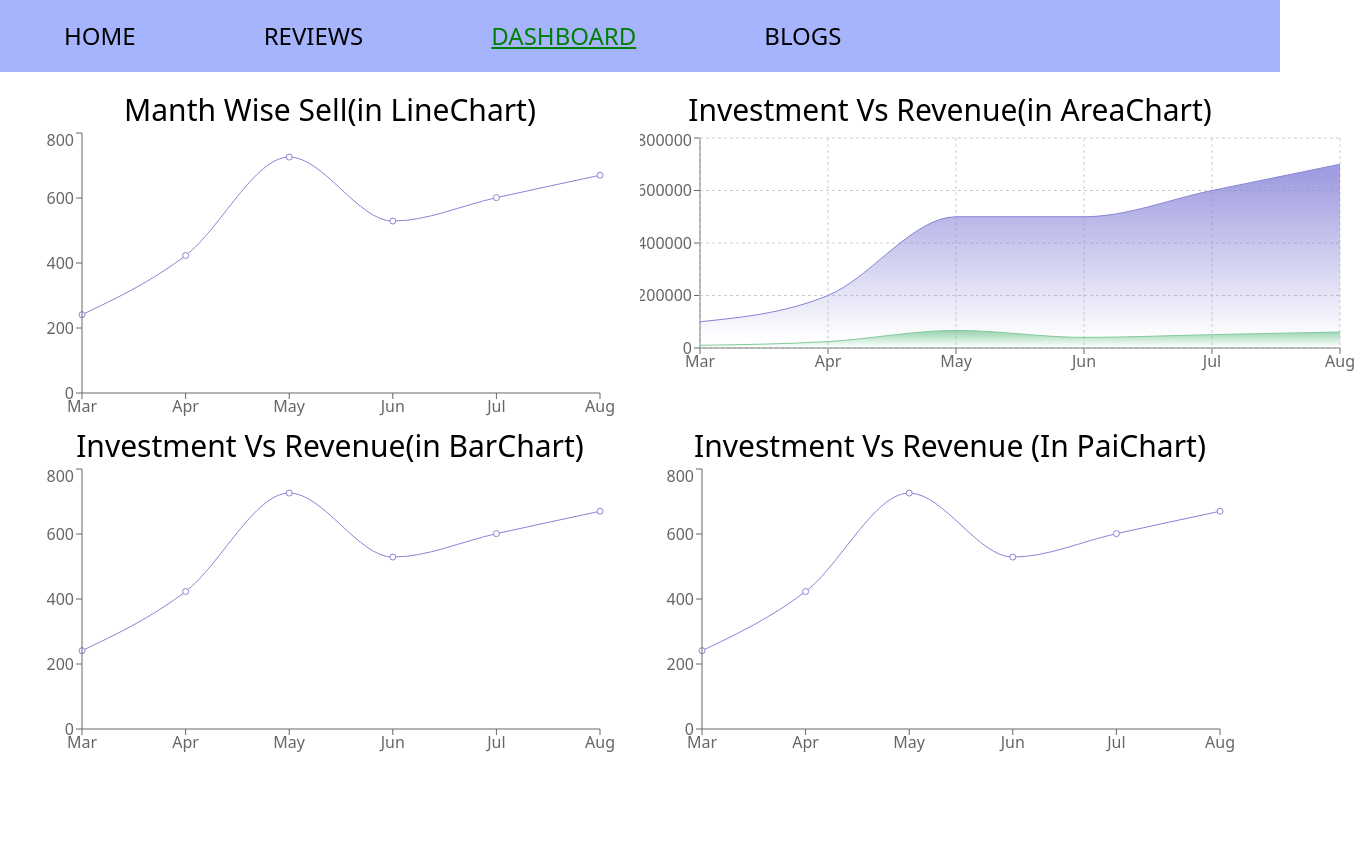
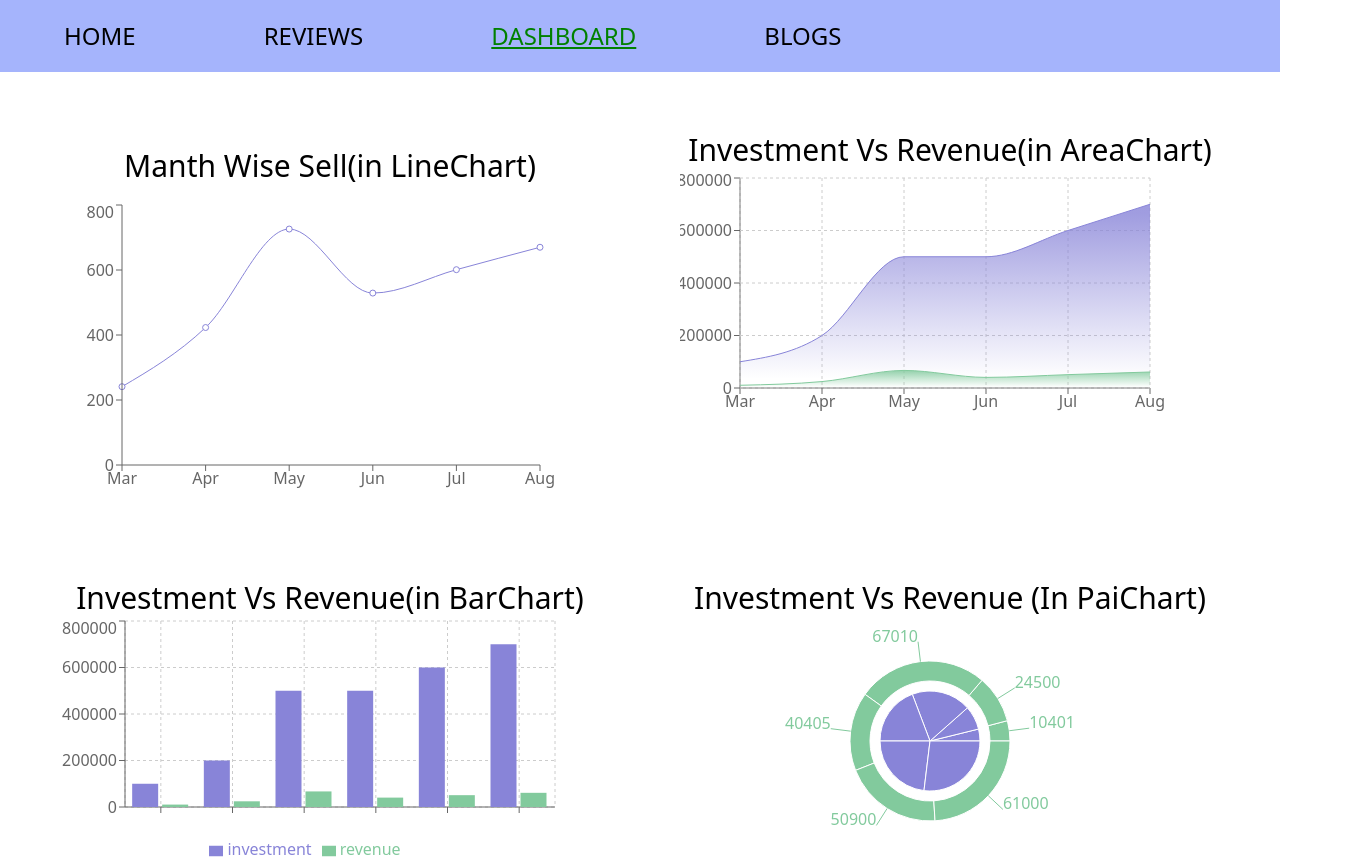
Before and after one commit to Abdur-Rahman-Argon/review-point, a React (Create React App) app: page /dashboard in a window 1280 px wide. Shown: the top 868 px of the page, 1370 px wide, since content can reach past the window. Before the commit the page ends 800 px from the top, so only its background shows below. Built offline with nearby package versions, Linux system fonts and the light colour scheme.

Commit message:
README file added

```diff
--- a/src/App.js
+++ b/src/App.js
@@ -5,6 +5,7 @@ import Home from "./components/Home/Home";
 import Reviews from "./components/Reviews/Reviews";
 import Dashboard from "./components/Dashboard/Dashboard";
 import Blogs from "./components/Blogs/Blogs";
+import NotFound from "./components/NotFound/NotFound";
 
 function App() {
   return (
@@ -15,6 +16,7 @@ function App() {
         <Route path="/reviews" element={<Reviews />}></Route>
         <Route path="/dashboard" element={<Dashboard />}></Route>
         <Route path="/blogs" element={<Blogs />}></Route>
+        <Route path="*" element={<NotFound />}></Route>
       </Routes>
     </div>
   );
--- a/src/components/AreaRecharts/AreaRecharts.js
+++ b/src/components/AreaRecharts/AreaRecharts.js
@@ -13,7 +13,7 @@ const AreaRecharts = (props) => {
     <div>
       <h1 className="text-3xl">Investment Vs Revenue(in AreaChart)</h1>
       <AreaChart
-        width={730}
+        width={500}
         height={250}
         data={props.data}
         margin={{ top: 10, right: 30, left: 0, bottom: 0 }}
--- a/src/components/BarChart/BarChart.js
+++ /dev/null
@@ -1,24 +0,0 @@
-import React from "react";
-import { Line, LineChart, Tooltip, XAxis, YAxis } from "recharts";
-
-const BarChart = (props) => {
-  return (
-    <div>
-      <h1 className="text-3xl">Investment Vs Revenue(in BarChart)</h1>
-      <LineChart
-        width={600}
-        height={300}
-        data={props.data}
-        margin={{ top: 5, right: 20, bottom: 5, left: 2 }}
-      >
-        <Line type="monotone" dataKey="sell" stroke="#8884d8" />
-
-        <XAxis dataKey="month" />
-        <YAxis />
-        <Tooltip />
-      </LineChart>
-    </div>
-  );
-};
-
-export default BarChart;
--- /dev/null
+++ b/src/components/BarRecharts/BarRecharts.js
@@ -0,0 +1,29 @@
+import React from "react";
+import {
+  Bar,
+  BarChart,
+  CartesianGrid,
+  Legend,
+  Tooltip,
+  XAxis,
+  YAxis,
+} from "recharts";
+
+const BarRecharts = (props) => {
+  return (
+    <div>
+      <h1 className="text-3xl">Investment Vs Revenue(in BarChart)</h1>
+      <BarChart width={500} height={250} data={props.data}>
+        <CartesianGrid strokeDasharray="3 3" />
+        <XAxis dataKey="name" />
+        <YAxis />
+        <Tooltip />
+        <Legend />
+        <Bar dataKey="investment" fill="#8884d8" />
+        <Bar dataKey="revenue" fill="#82ca9d" />
+      </BarChart>
+    </div>
+  );
+};
+
+export default BarRecharts;
--- a/src/components/Dashboard/Dashboard.js
+++ b/src/components/Dashboard/Dashboard.js
@@ -1,7 +1,7 @@
 import React, { useEffect, useState } from "react";
 import AreaRecharts from "../AreaRecharts/AreaRecharts";
-import BarChart from "../BarChart/BarChart";
-import PaiChart from "../PaiChart/PaiChart";
+import BarChart from "../BarRecharts/BarRecharts";
+import PaiChart from "../PaiRechart/PaiRechart";
 import Recharts from "../Recharts/Recharts";
 
 const Dashboard = () => {
@@ -13,11 +13,11 @@ const Dashboard = () => {
   }, []);
   return (
     <div>
-      <div className="md:grid md:grid-cols-2 m-5">
-        <Recharts className="my-4" data={data}></Recharts>
-        <AreaRecharts className="my-4" data={data}></AreaRecharts>
-        <BarChart className="my-4" data={data}></BarChart>
-        <PaiChart className="my-4" data={data}></PaiChart>
+      <div className="md:grid md:grid-cols-2 gap-20 m-5 p-10">
+        <Recharts className="my-8 p-5" data={data}></Recharts>
+        <AreaRecharts className="my-8 p-5" data={data}></AreaRecharts>
+        <BarChart className="my-8 p-5" data={data}></BarChart>
+        <PaiChart className="my-8 p-5" data={data}></PaiChart>
       </div>
     </div>
   );
--- a/src/components/Home/Home.js
+++ b/src/components/Home/Home.js
@@ -15,7 +15,7 @@ const Home = () => {
             If Your buy a LED monitor, Now select this Monitor. this monitor has
             a beautiful color grading, 4k video rasulation and Life time
             replacement Geranty. So,You Directly select this Monuitor for your
-            kindness. If Needed please cheack Our Customer Review.
+            future Life. If Needed please cheack Our Customer Review.
           </p>
           <button className="rounded-lg flex border-2 px-5 py-2 m-5 bg-emerald-500 ">
             <span> Live Demo </span>
--- /dev/null
+++ b/src/components/NotFound/NotFound.js
@@ -0,0 +1,12 @@
+import React from "react";
+
+const NotFound = () => {
+  return (
+    <div>
+      <h2 className="text-3xl">This page is Unavailable</h2>
+      <h1 className="text-6xl">404</h1>
+    </div>
+  );
+};
+
+export default NotFound;
--- a/src/components/PaiChart/PaiChart.js
+++ /dev/null
@@ -1,27 +0,0 @@
-import React from "react";
-import { LineChart, XAxis } from "recharts";
-import { Line } from "recharts";
-import { YAxis } from "recharts";
-import { Tooltip } from "recharts";
-
-const PaiChart = (props) => {
-  return (
-    <div>
-      <h1 className="text-3xl">Investment Vs Revenue (In PaiChart)</h1>
-      <LineChart
-        width={600}
-        height={300}
-        data={props.data}
-        margin={{ top: 5, right: 20, bottom: 5, left: 2 }}
-      >
-        <Line type="monotone" dataKey="sell" stroke="#8884d8" />
-
-        <XAxis dataKey="month" />
-        <YAxis />
-        <Tooltip />
-      </LineChart>
-    </div>
-  );
-};
-
-export default PaiChart;
--- /dev/null
+++ b/src/components/PaiRechart/PaiRechart.js
@@ -0,0 +1,36 @@
+import React from "react";
+import { Pie, PieChart } from "recharts";
+import { Tooltip } from "recharts";
+
+const PaiChart = (props) => {
+  return (
+    <div>
+      <h1 className="text-3xl">Investment Vs Revenue (In PaiChart)</h1>
+      <PieChart width={500} height={250}>
+        <Pie
+          data={props.data}
+          dataKey="investment"
+          nameKey="month"
+          cx="50%"
+          cy="50%"
+          outerRadius={50}
+          fill="#8884d8"
+        />
+        <Pie
+          data={props.data}
+          dataKey="revenue"
+          nameKey="month"
+          cx="50%"
+          cy="50%"
+          innerRadius={60}
+          outerRadius={80}
+          fill="#82ca9d"
+          label
+        />
+        <Tooltip />
+      </PieChart>
+    </div>
+  );
+};
+
+export default PaiChart;
--- a/src/components/Recharts/Recharts.js
+++ b/src/components/Recharts/Recharts.js
@@ -5,9 +5,9 @@ const Recharts = (props) => {
   const { month, investment, sell, revenue } = props.data;
   return (
     <div>
-      <h1 className="text-3xl">Manth Wise Sell(in LineChart)</h1>
+      <h1 className="text-3xl m-4 ">Manth Wise Sell(in LineChart)</h1>
       <LineChart
-        width={600}
+        width={500}
         height={300}
         data={props.data}
         margin={{ top: 5, right: 20, bottom: 5, left: 2 }}
--- a/src/components/Reviews/Reviews.js
+++ b/src/components/Reviews/Reviews.js
@@ -63,7 +63,7 @@ const Reviews = () => {
   ];
   return (
     <div>
-      <h2 className="text-3xl font-semibold p-2 m-5">Customer Review:</h2>
+      <h2 className="text-3xl font-bold p-2 m-5">Customer Review:</h2>
       <div className="md:grid grid-cols-3">
         {reviews.map((review) => (
           <Review key={review.id} review={review}></Review>
```
Also changed, not shown: 1 other file (tests, documents, lock files or other folders).
